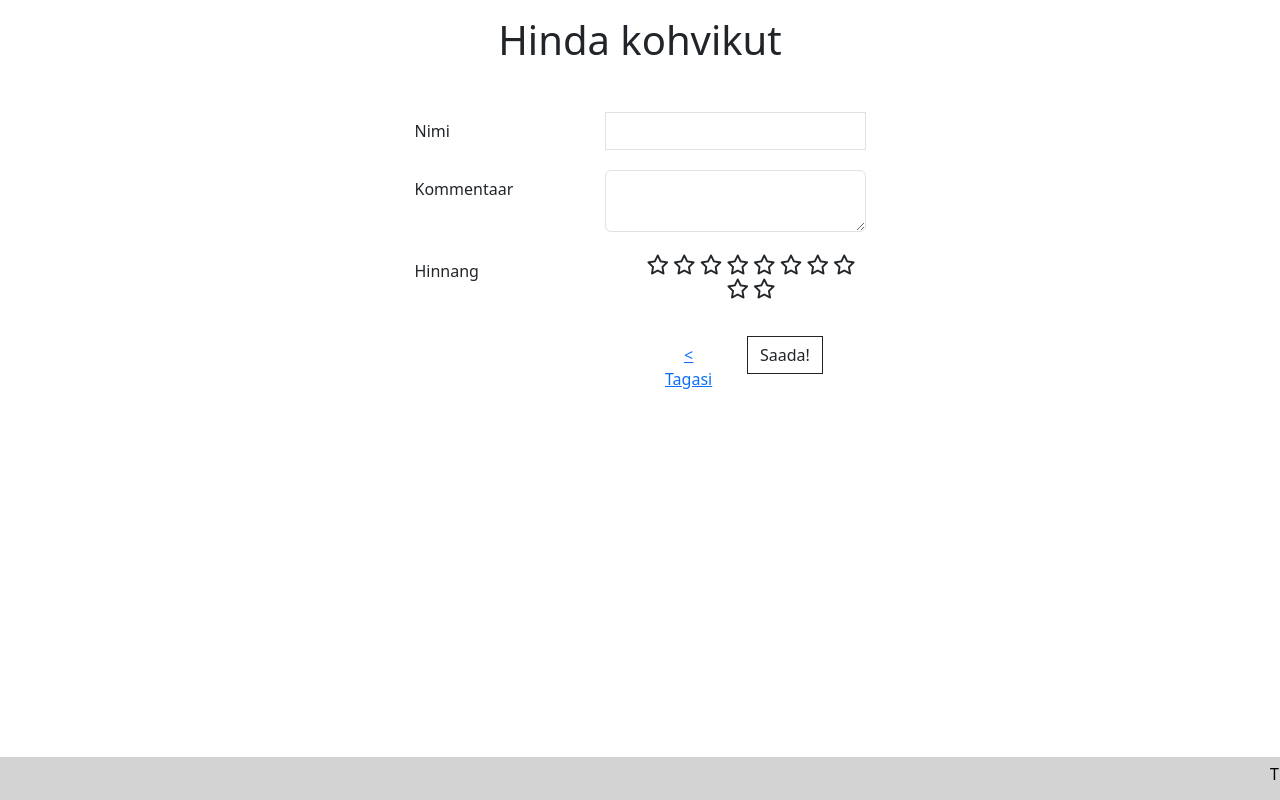
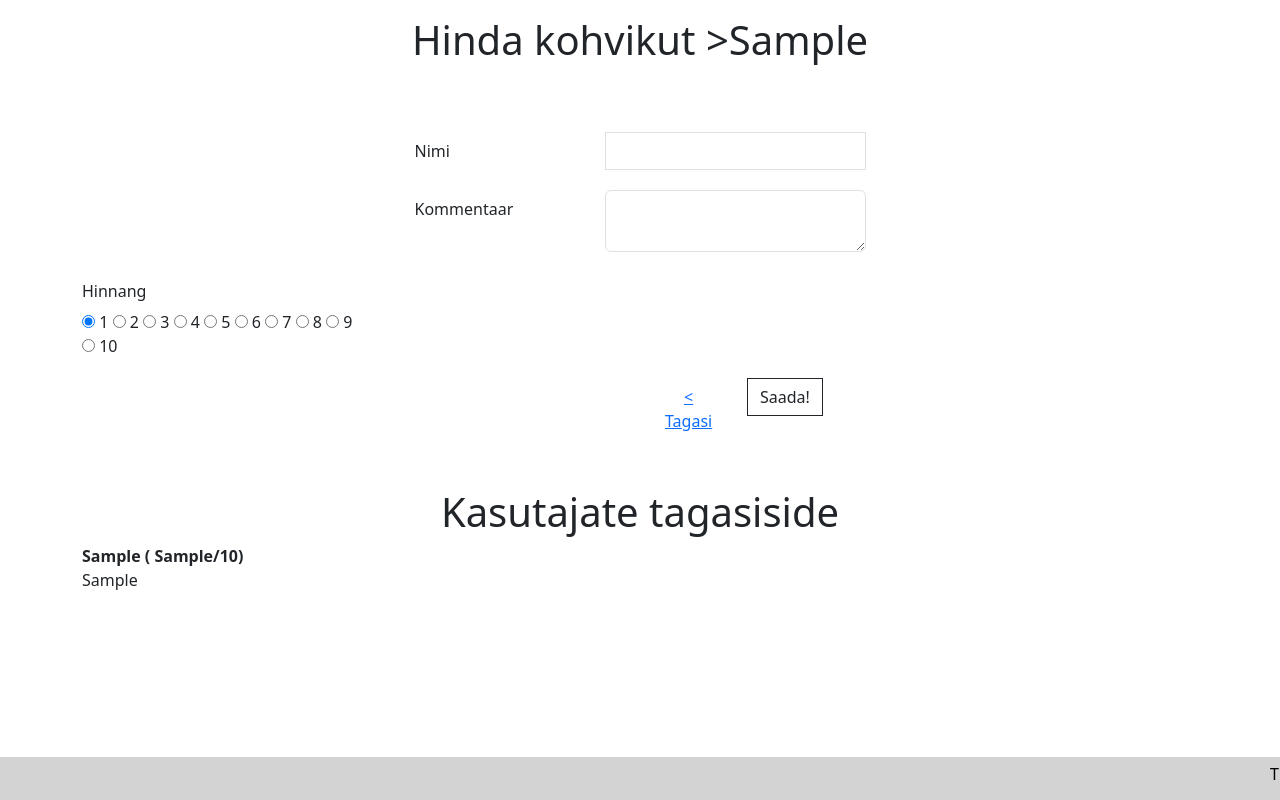
Before and after one commit to styrbbb/phpkohvik, a PHP site: page /form.php?id=1 in a window 1280 px wide. Run offline with PHP 8.4, Linux system fonts and the light colour scheme; tables that the repository leaves empty or names only in its code hold one stand-in row (values such as "Sample post"); some libraries are stand-ins or nearby versions.

Commit message:
Tieto KT

```diff
--- a/form.php
+++ b/form.php
@@ -1,3 +1,4 @@
+<?php include ('config.php'); ?>
 <!doctype html>
 <html lang="et">
 
@@ -13,44 +14,74 @@
 <body>
 
     <div class="container">
-        <h1 class="display-6 mt-3 text-center">Hinda kohvikut</h1>
+        <?php
+        $id = $_GET['id'];
+        $paring = "SELECT nimi FROM kohvikud WHERE id = ".$id." ";
+        $valjund = mysqli_query($yhendus, $paring);
+        $rida = mysqli_fetch_assoc($valjund);
+        ?>
+        <h1 class="display-6 mt-3 text-center">Hinda kohvikut ><?php echo $rida["nimi"];?></h1>
     </div>
-    <?php include ('config.php'); ?>
     <?php
+        if (isset($_GET["kommentaar"])) {
+            $id = $_GET["id"];
+            $nimi = $_GET["nimi"];
+            $kommentaar = $_GET["kommentaar"];
+            $hinne = $_GET["hinne"];
 
+            $paring = "INSERT INTO hinnangud (nimi, kommentaar, kohvikud_id, hinne) VALUES ('".$nimi."', '".$kommentaar."', '".$id."', '".$hinne."')";
+            var_dump($paring);
+            $valjund = mysqli_query($yhendus, $paring);
+            if ($valjund) {
+                header("Location: form.php?id=".$id."");
+            }
+        }
     ?>
     <div class="container">
         <form>
             <div class="row mt-5 justify-content-center">
+                <div class="col-3 mb-3">
+                    <input type="text" class="form-control rounded-0" value="<?php echo $id; ?>" name="id" hidden>
+                </div>
+            </div>
+            <div class="row mt-1 justify-content-center">
                 <label for="nimi" class="col-sm-2 col-form-label">Nimi</label>
                 <div class="col-3 mb-3">
-                    <input type="text" class="form-control rounded-0" id="nimi" required>
+                    <input type="text" class="form-control rounded-0" name="nimi" required>
                 </div>
             </div>
             <div class="row mt-1 justify-content-center">
                 <label for="kommentaar" class="col-sm-2 col-form-label">Kommentaar</label>
                 <div class="col-3 mb-3">
-                    <textarea class="form-control" id="kommentaar" required></textarea>
+                    <textarea class="form-control" name="kommentaar" required></textarea>
                 </div>
             </div>
             <div class="row mt-1 justify-content-center">
-                <label for="nimi" class="col-sm-2 col-form-label">Hinnang</label>
+            <fieldset>
+                <label class="col-sm-2 col-form-label">Hinnang</label>
                 <div class="col-3 mb-3">
-                    <ul id="rating">
-                        <li class="block text-center">
-                            <i class="fa-regular fa-star fa-lg"></i>
-                            <i class="fa-regular fa-star fa-lg"></i>
-                            <i class="fa-regular fa-star fa-lg"></i>
-                            <i class="fa-regular fa-star fa-lg"></i>
-                            <i class="fa-regular fa-star fa-lg"></i>
-                            <i class="fa-regular fa-star fa-lg"></i>
-                            <i class="fa-regular fa-star fa-lg"></i>
-                            <i class="fa-regular fa-star fa-lg"></i>
-                            <i class="fa-regular fa-star fa-lg"></i>
-                            <i class="fa-regular fa-star fa-lg"></i>
-                        </li>
-                    </ul>
+                    <input type="radio" id="1" name="hinne" value="1" checked />
+                    <label for="1">1</label>
+                    <input type="radio" id="2" name="hinne" value="2" />
+                    <label for="2">2</label>
+                    <input type="radio" id="3" name="hinne" value="3" />
+                    <label for="3">3</label>
+                    <input type="radio" id="4" name="hinne" value="4" />
+                    <label for="4">4</label>
+                    <input type="radio" id="5" name="hinne" value="5" />
+                    <label for="5">5</label>
+                    <input type="radio" id="6" name="hinne" value="6" />
+                    <label for="6">6</label>
+                    <input type="radio" id="7" name="hinne" value="7" />
+                    <label for="7">7</label>
+                    <input type="radio" id="8" name="hinne" value="8" />
+                    <label for="8">8</label>
+                    <input type="radio" id="9" name="hinne" value="9" />
+                    <label for="9">9</label>
+                    <input type="radio" id="10" name="hinne" value="10" />
+                    <label for="10">10</label>
                 </div>
+                </fieldset>
             </div>
             <div class="row mt-1 justify-content-end">
                 <div class="col-sm-1">
@@ -62,7 +93,18 @@
                 </div>
             </div>
         </form>
+        <h1 class="display-6 mt-5 text-center">Kasutajate tagasiside</h1>
+        <?php
+        $paring = "SELECT * FROM hinnangud WHERE kohvikud_id = ".$id."";
+        $valjund = mysqli_query($yhendus, $paring);
+        while ($rida = mysqli_fetch_assoc($valjund)) {
+            echo "<strong>".$rida["nimi"]." ( ".$rida["hinne"]."/10)</strong><br>";
+            echo $rida["kommentaar"]."<br><br>";
+
+        }
+        ?>
     </div>
+
 
 
     <footer class="fixed-bottom">
```
Also changed, not shown: index.php (+31 -30 lines).
